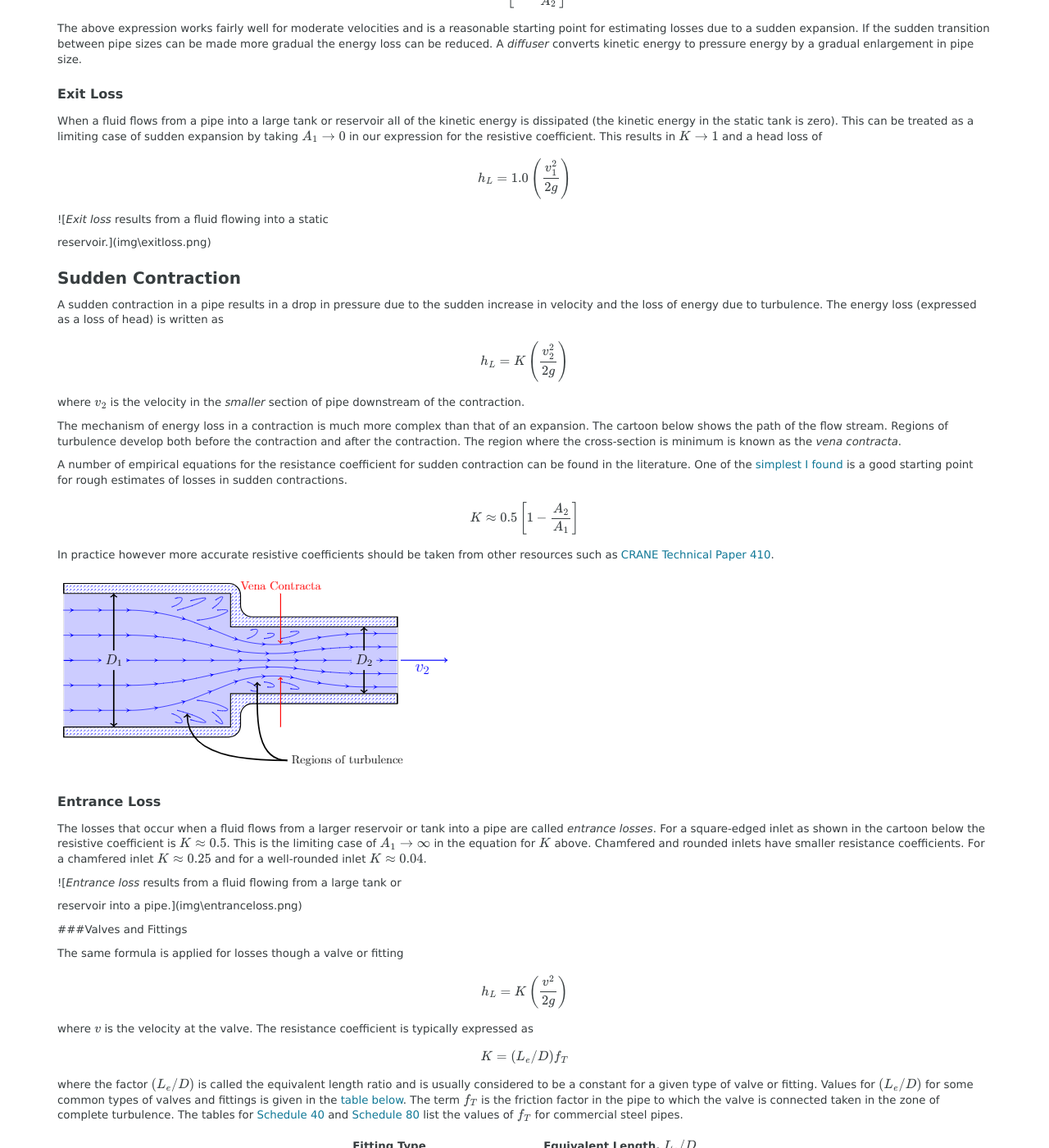
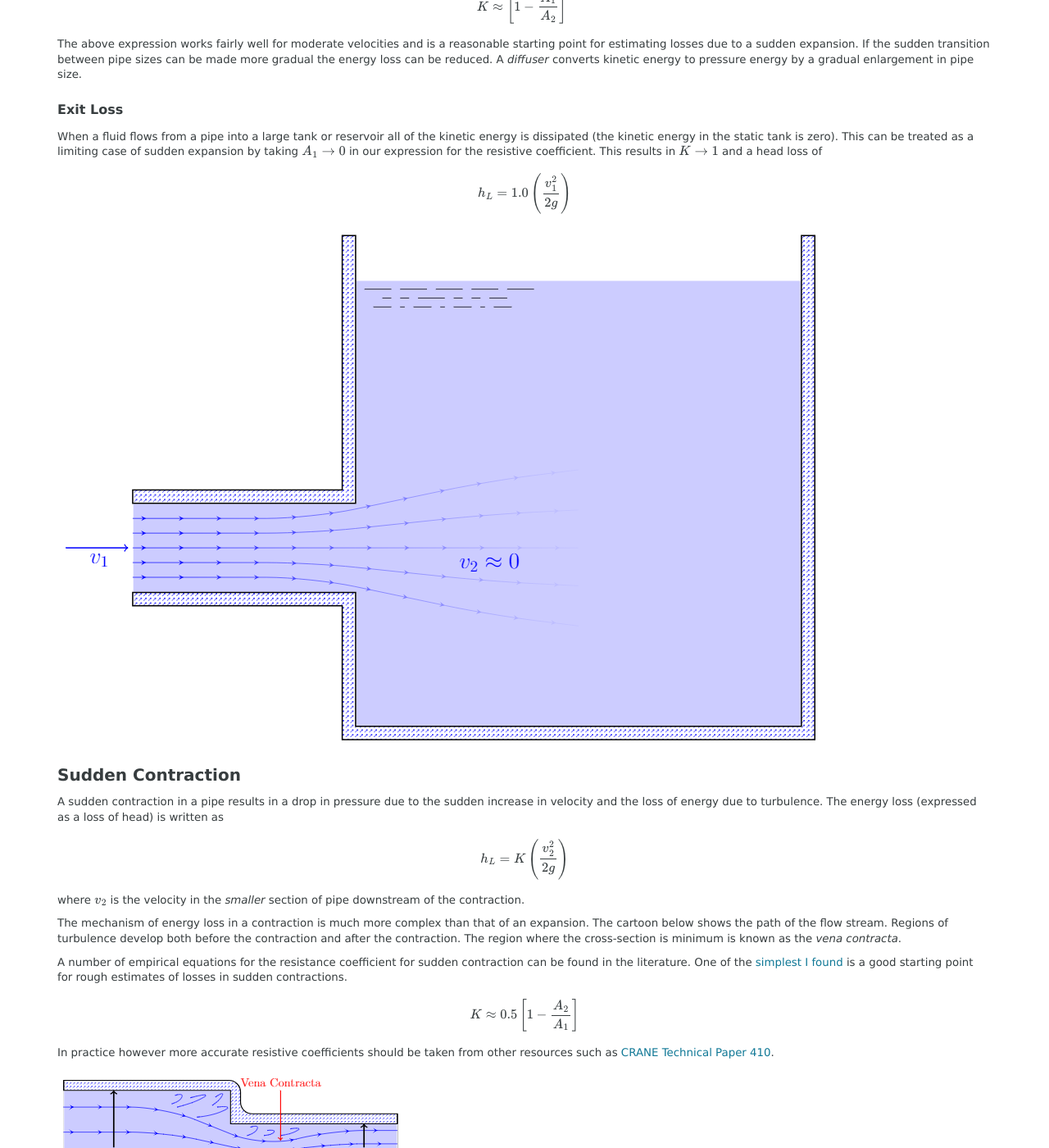
Before and after one commit to kdusling/kdusling.github.io, a Jekyll site: the page built from teaching/Applied-Fluids/Notes/FrictionLosses.md, in a window 1280 px wide and 1400 px high, scrolled down 3755 px. Shown: the whole window at 82% size. Built offline with Jekyll 4.4.1, drawn with Linux system fonts in a browser that asks for light colours; formulas are drawn with MathJax 3; some of the changed text lies outside the part shown.

Commit message:
friction

```diff
--- a/teaching/Applied-Fluids/Notes/FrictionLosses.md
+++ b/teaching/Applied-Fluids/Notes/FrictionLosses.md
@@ -312,8 +312,7 @@
 
 
 ![*Exit loss* results from a fluid flowing into a static
-
-reservoir.](img\exitloss.png)
+ reservoir.](img\exitloss.png)
 
 
 
@@ -373,12 +372,11 @@
 
 
 ![*Entrance loss* results from a fluid flowing from a large tank or
-
-reservoir into a pipe.](img\entranceloss.png)
+ reservoir into a pipe.](img\entranceloss.png)
 
 
 
-###Valves and Fittings
+### Valves and Fittings
 
 
 
@@ -386,16 +384,13 @@
 The same formula is applied for losses though a valve or fitting
 
 $$
-
-h_L=K\left(\frac{v^2}{2g}\right) $$
+ h_L=K\left(\frac{v^2}{2g}\right) $$
 
 where $v$ is the velocity
  at the valve. The resistance coefficient is typically expressed as
 
 $$
-
-K=\left(L_e/D\right)f_T
-$$
+ K=\left(L_e/D\right)f_T $$
 
 where the factor
  $\left(L_e/D\right)$ is called the equivalent length ratio and is
@@ -443,7 +438,7 @@
 
 <img style="float: left;" src="img/knife-gate-valve.jpg">
 
-<img style="float: left;" src="img/din-globe-valve.jpg">
+<img style="" src="img/din-globe-valve.jpg">
 
 
 
```
